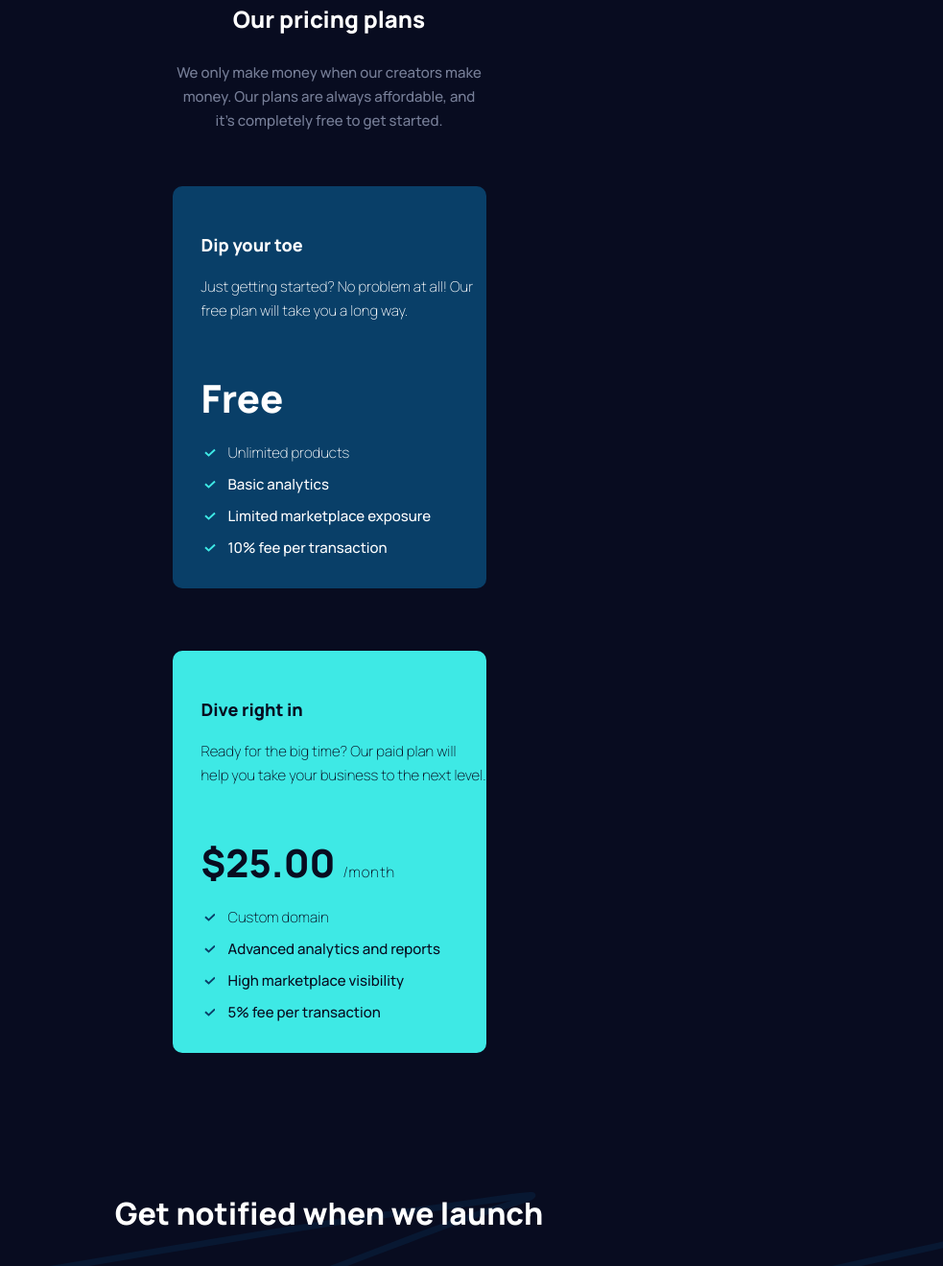
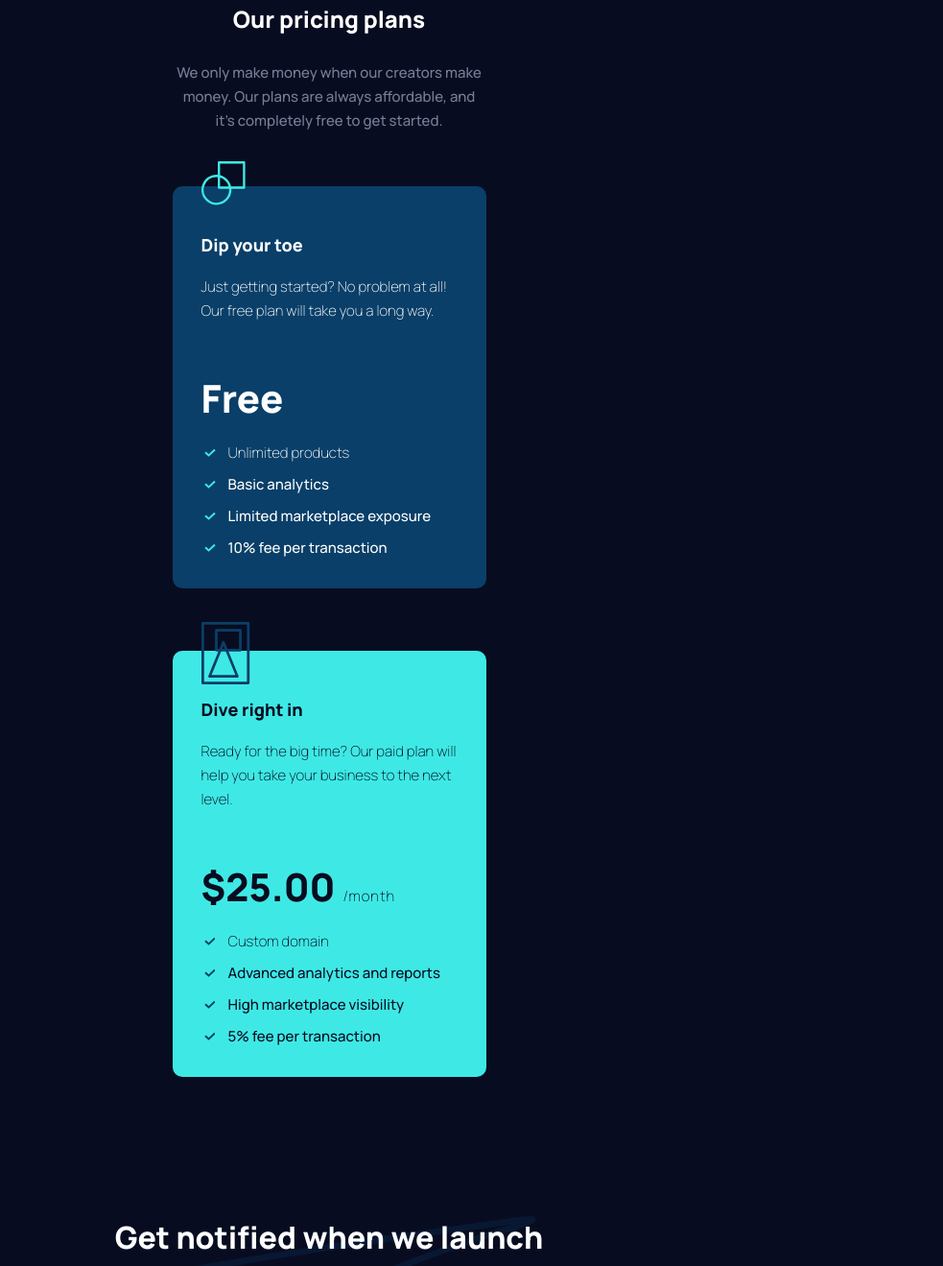
Before and after one commit to ttakeyaya/maker-pre-launch-landing-page, a website: page src/index.html in a window 1280 px wide. Shown: the part 1638-2957 px from the top of the page at 96% size, without its empty margins (297-1280 px from the left). Drawn offline with Linux system fonts and the light colour scheme.

Commit message:
changed the positions of icons

```diff
--- a/src/sass/_plan.scss
+++ b/src/sass/_plan.scss
@@ -27,15 +27,28 @@
   padding-top: 4.9rem;
   padding-bottom: 3.2rem;
   &.free-container {
+    position: relative;
     background-color: var(--color-dark-blue);
     color: var(--color-white);
+    &::before {
+      position: absolute;
+      content: url("../assets/icon-free.svg");
+      top: -26px;
+    }
   }
   &.paid-container {
+    position: relative;
     background-color: var(--color-light-green);
     color: #080c20;
+    &::before {
+      position: absolute;
+      content: url("../assets/icon-paid.svg");
+      top: -30px;
+    }
   }
   .plan-title-container {
     margin-bottom: 5.1rem;
+    width: 26.8rem;
   }
 
   &__title {
```
Also changed, not shown: src/index.html (+7 -7 lines), src/css/main.css, 1 other file.
